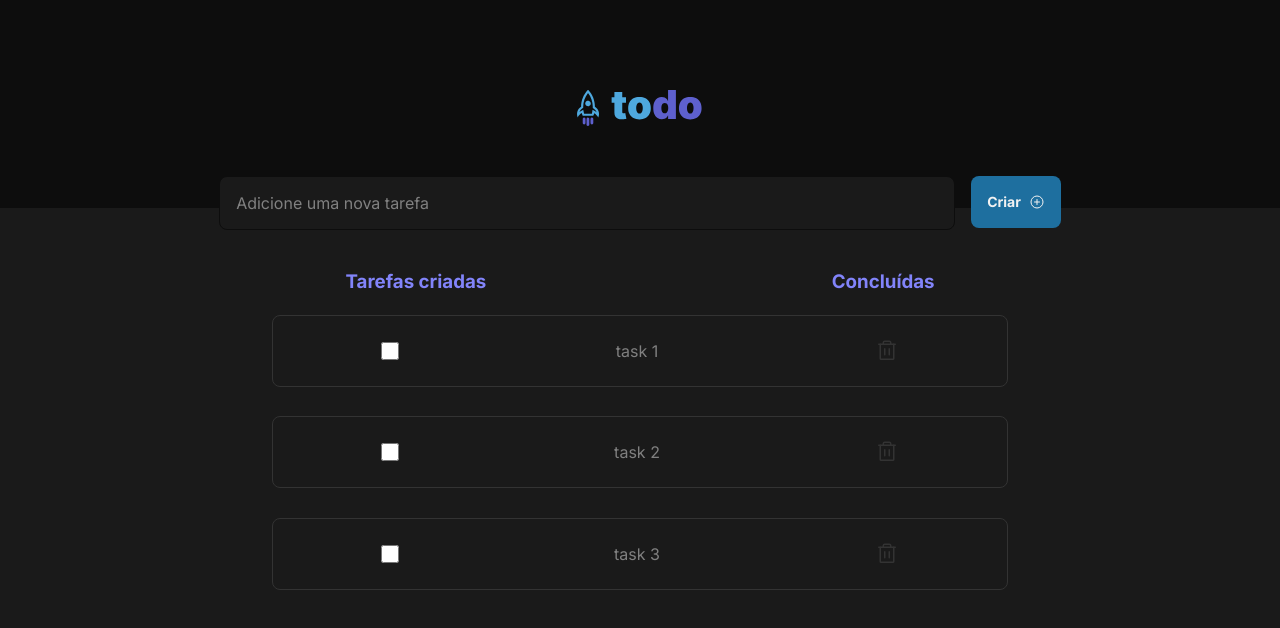
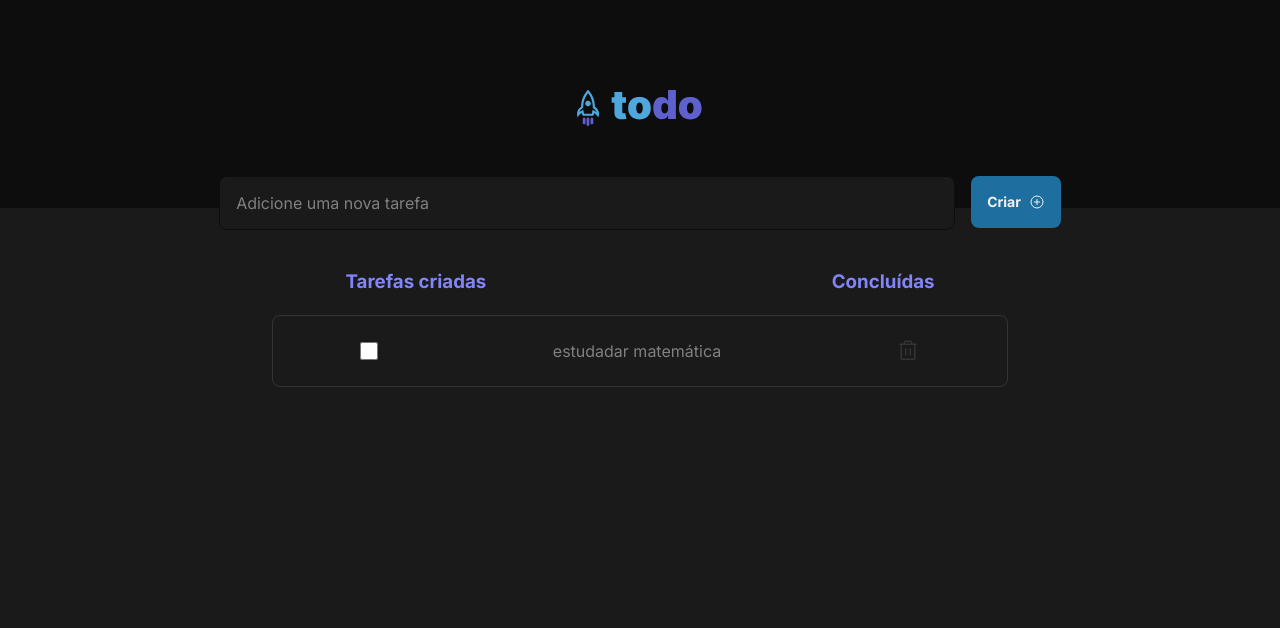
Before and after one commit to souzalipe/Todoo-Rocket, a React (Vite) app in the folder Todoo-Rocket/: page / in a window 1280 px wide. Shown: the top 628 px of the page. Built offline with nearby package versions, Linux system fonts and the light colour scheme.

Commit message:
feat: add create new task

```diff
--- a/Todoo-Rocket/src/App.jsx
+++ b/Todoo-Rocket/src/App.jsx
@@ -35,17 +35,6 @@ function App() {
           <Post />
         </div>
       </section>
-      <section>
-        <div>
-          {tasks.map((task) => (
-            <Task
-              key={task.id}
-              title={task.title}
-              completed={task.completed}
-            />
-          ))}
-        </div>
-      </section>
     </main>
   );
 }
--- a/Todoo-Rocket/src/components/Input.jsx
+++ b/Todoo-Rocket/src/components/Input.jsx
@@ -1,12 +1,12 @@
 import React from 'react'
 import styles from "../styles/Input.module.css"
 
-export function Input({completed}) {
+export function Input({input}) {
   return (
     <input
       className={styles.container}
       placeholder="Adicione uma nova tarefa"
-
+      // name={chore} /* <== name é um atributo do input para eu acessar no Post */
     />
   );
 }
--- a/Todoo-Rocket/src/components/Post.jsx
+++ b/Todoo-Rocket/src/components/Post.jsx
@@ -1,4 +1,4 @@
-import React from "react";
+import React, { useState } from "react";
 
 import { Input } from "./Input";
 import { Button } from "./Button";
@@ -8,9 +8,24 @@ import style from "../styles/Post.module.css";
 
 
 export function Post() {
+
+  const [ tasks, setTaks ] = useState(["estudadar matemática"])
+
+  function handleCreateNewTask() {
+    event.preventDefault(); /*  <== Evita que a página recarregue ao enviar o formulário */
+
+    // console.log(event.target.chore.value)
+
+    setTaks([...tasks, tasks.length + 1]) /* <== Imutabilidade */
+
+
+  }
+
+
+
   return (
     <article>
-      <form>
+      <form onSubmit={handleCreateNewTask}>
         <div
           style={{
             display: "flex",
@@ -35,7 +50,15 @@ export function Post() {
           </div>
         </div>
       </header>
-
+      <section>
+        <div>
+          {tasks.map((task) => (
+            <Task
+              content={task}
+            />
+          ))}
+        </div>
+      </section>
     </article>
   );
 }
--- a/Todoo-Rocket/src/components/Task.jsx
+++ b/Todoo-Rocket/src/components/Task.jsx
@@ -3,13 +3,13 @@ import style from "../styles/task.module.css";
 
 import { Trash } from "phosphor-react";
 
-export function Task({ id , title, completed }) {
+export function Task({ id , content, completed }) {
   return (
     <div className={style.conteiner}>
       <div className={style.content}>
         <input type="checkbox" className={style.checkbox} status={completed}  />
-        <p id={id}>
-          {title}
+        <p>
+          {content}
         </p>
         <button >
           <Trash
@@ -19,6 +19,8 @@ export function Task({ id , title, completed }) {
           />
         </button>
       </div>
+
+
     </div>
   );
 }
```
